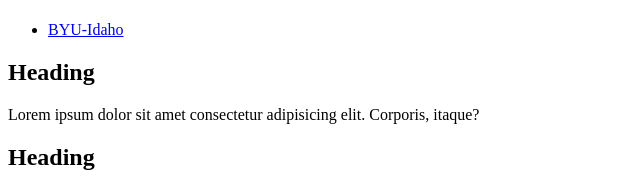
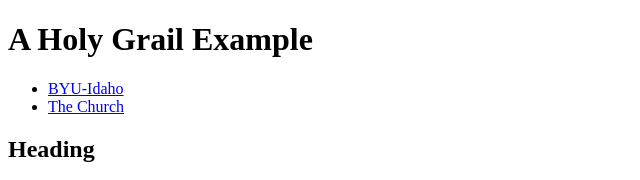
Before and after one commit to camposmm/wdd130, a plain HTML site: page week02/holygrail.html in a window 1280 px wide. Shown: the top 180 px of the page, without its empty margins (0-640 px from the left). Drawn offline with Linux system fonts and the light colour scheme.

Commit message:
holy grail added

```diff
--- a/week02/holygrail.html
+++ b/week02/holygrail.html
@@ -9,13 +9,12 @@
     </head>
     <body>
         <header>
-            <h1>
-
-            </h1>
+            <h1>A Holy Grail Example</h1>
         </header>
         <nav>
             <ul>
                 <li><a href="https://byui.edu"> BYU-Idaho</a></li>
+                <li><a href="https://churchofjesuschrist.org">The Church</a></li>
             </ul>
         </nav>
         <main>
```
